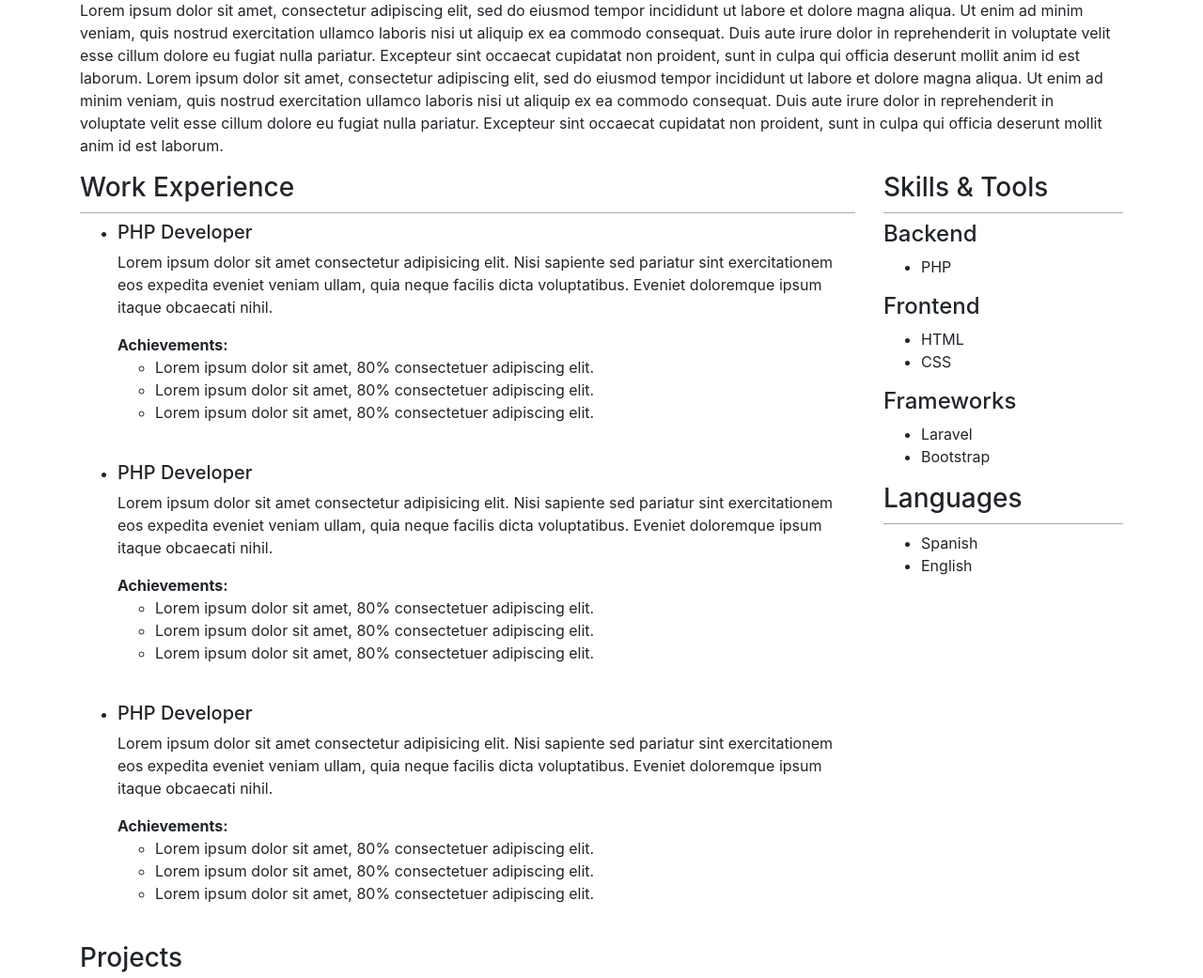
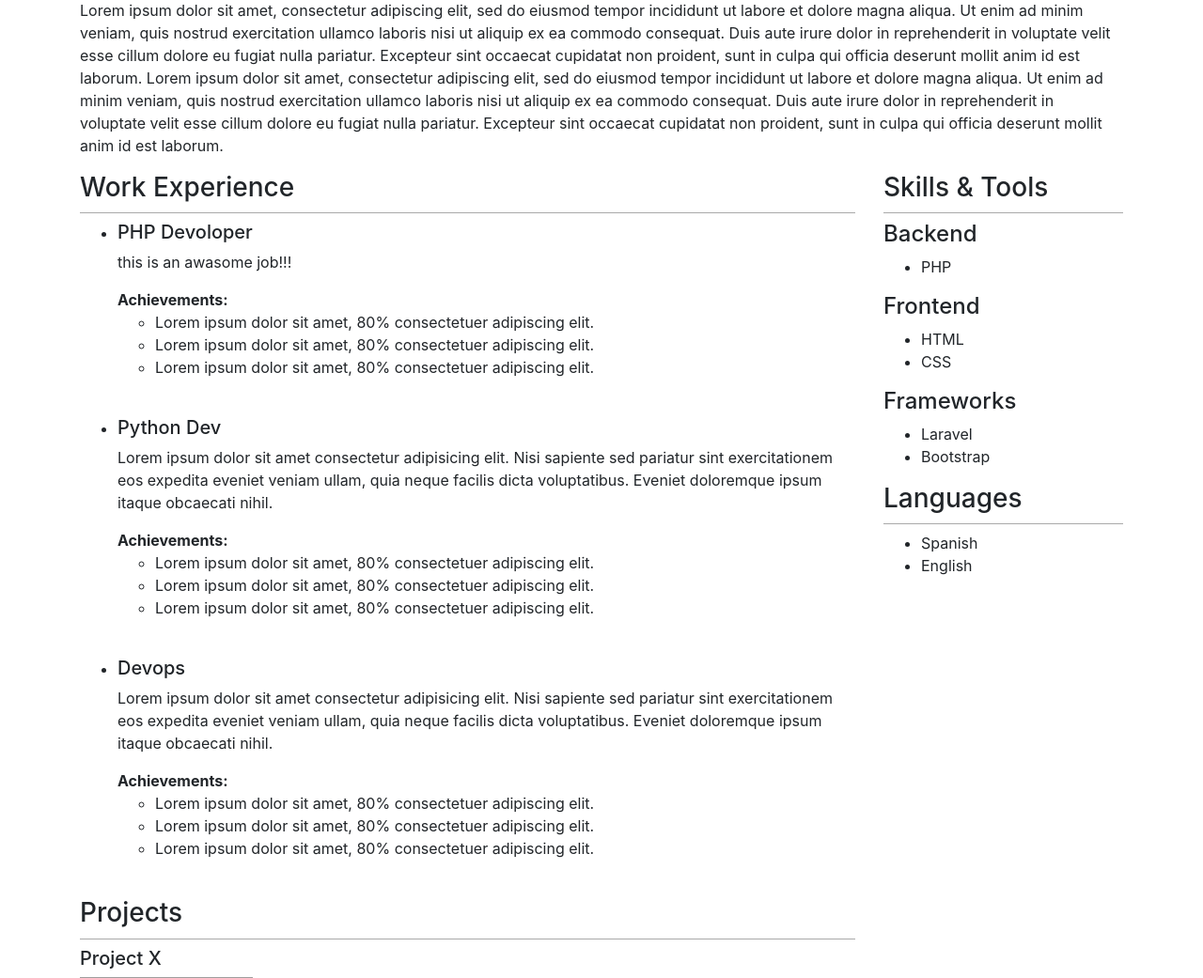
Before and after one commit to De-javu/Curso-php, a PHP site: page / in a window 1280 px wide. Shown: the part 313-1354 px from the top of the page at 94% size. Run offline with PHP 8.4, Linux system fonts and the light colour scheme; grey boxes are pictures that could not be loaded.

Commit message:
implementacion de arreglos

```diff
--- a/hello.php
+++ b/hello.php
@@ -1,3 +1,6 @@
 <?php
 echo 'hello php';
+echo "hola mundo ";
+$a = true;
+$b =false;
 ?>
--- a/index.php
+++ b/index.php
@@ -3,8 +3,27 @@ $name2= 'Andres';
 $lastName = 'Pardo';
 $name = "Carlos $name2 $lastName";
 
+$jobs = [
+
+  [
+    'title' => 'PHP Devoloper',
+    'description' => 'this is an awasome job!!!'
+  ],
+
+  [
+    'title' => 'Python Dev',
+  ],
+
+  [
+    'title' => 'Devops',
+  ],
+
+
+
+];
 
 ?>
+
 
 
 
@@ -56,8 +75,8 @@ $name = "Carlos $name2 $lastName";
           <h3 class="border-bottom-gray" >Work Experience</h3>
           <ul>
             <li class="work-position">
-              <h5>PHP Developer</h5>
-              <p>Lorem ipsum dolor sit amet consectetur adipisicing elit. Nisi sapiente sed pariatur sint exercitationem eos expedita eveniet veniam ullam, quia neque facilis dicta voluptatibus. Eveniet doloremque ipsum itaque obcaecati nihil.</p>
+              <h5><?php echo $jobs[0] ['title']; ?></h5>
+              <p><?php echo $jobs[0] ['description']; ?></p>
               <strong>Achievements:</strong>
               <ul>
                 <li>Lorem ipsum dolor sit amet, 80% consectetuer adipiscing elit.</li>
@@ -66,7 +85,7 @@ $name = "Carlos $name2 $lastName";
               </ul>
             </li>
             <li class="work-position">
-                <h5>PHP Developer</h5>
+                <h5><?php echo $jobs[1] ['title']; ?></h5>
                 <p>Lorem ipsum dolor sit amet consectetur adipisicing elit. Nisi sapiente sed pariatur sint exercitationem eos expedita eveniet veniam ullam, quia neque facilis dicta voluptatibus. Eveniet doloremque ipsum itaque obcaecati nihil.</p>
                 <strong>Achievements:</strong>
                 <ul>
@@ -76,7 +95,7 @@ $name = "Carlos $name2 $lastName";
                 </ul>
               </li>
               <li class="work-position">
-                  <h5>PHP Developer</h5>
+                  <h5><?php echo $jobs[2] ['title']; ?></h5>
                   <p>Lorem ipsum dolor sit amet consectetur adipisicing elit. Nisi sapiente sed pariatur sint exercitationem eos expedita eveniet veniam ullam, quia neque facilis dicta voluptatibus. Eveniet doloremque ipsum itaque obcaecati nihil.</p>
                   <strong>Achievements:</strong>
                   <ul>
```
